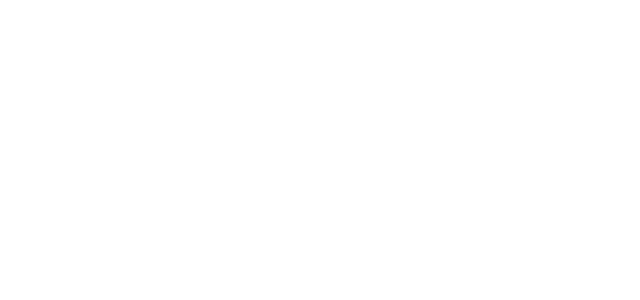
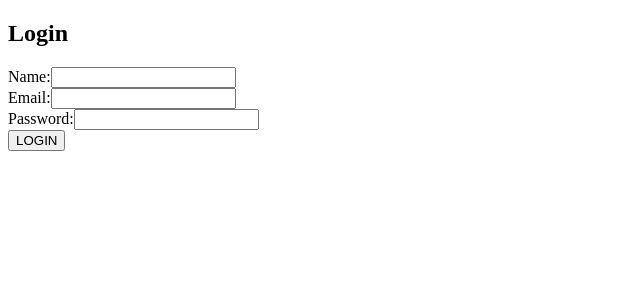
Before and after one commit to will570/cart-reservation, a React (Create React App) app in the folder frontend/client/: page /login in a window 1280 px wide. Before the commit this address had no page. Shown: the top 300 px of the page, without its empty margins (0-640 px from the left). Built offline with nearby package versions, Linux system fonts and the light colour scheme.

Commit message:
Fix mui issues, routing for login skeleton page

```diff
--- a/frontend/client/package.json
+++ b/frontend/client/package.json
@@ -3,8 +3,11 @@
   "version": "0.1.0",
   "private": true,
   "dependencies": {
+    "@emotion/react": "^11.10.5",
+    "@emotion/styled": "^11.10.5",
     "@material-ui/core": "^4.12.4",
     "@mui/material": "^5.10.12",
+    "@mui/styled-engine": "^5.10.14",
     "@testing-library/jest-dom": "^5.16.5",
     "@testing-library/react": "^13.4.0",
     "@testing-library/user-event": "^13.5.0",
--- a/frontend/client/src/App.js
+++ b/frontend/client/src/App.js
@@ -1,6 +1,7 @@
 import React from 'react';
 import {BrowserRouter as Router, Routes, Route} from "react-router-dom"
 import ReservationPage from './pages/ReservationPage';
+import LoginForm from './pages/LoginPage';
 
 function App() {
     return (
@@ -8,6 +9,7 @@ function App() {
             <Router>
                 <Routes>
                 <Route path="/reservation" element={<ReservationPage />} />
+                <Route path="/login" element={<LoginForm />} />
 
                 </Routes>
             </Router>
--- a/frontend/client/src/pages/loginPage.js
+++ b/frontend/client/src/pages/loginPage.js
@@ -14,7 +14,7 @@ function LoginForm({Login, error}){
         <form onSubmit={submitHandler}>
             <div className="form-inner">
                 <h2>Login</h2>
-                {(error != "") ? ( <div className="error">{error}</div>) : ""}
+                {(error !== "") ? ( <div className="error">{error}</div>) : ""}
                 <div className="form-group">
                     <label htmlFor="name">Name:</label>
                     <input type="text" name="name" id="name" onChange={e => setDetails({...details, name: e.target.value})} value={details.name}/>
@@ -33,4 +33,4 @@ function LoginForm({Login, error}){
     )
 }
 
-export default LoginForm
+export default LoginForm;
```
